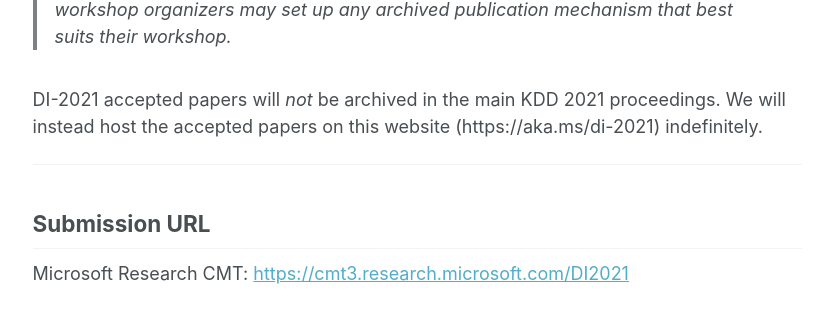
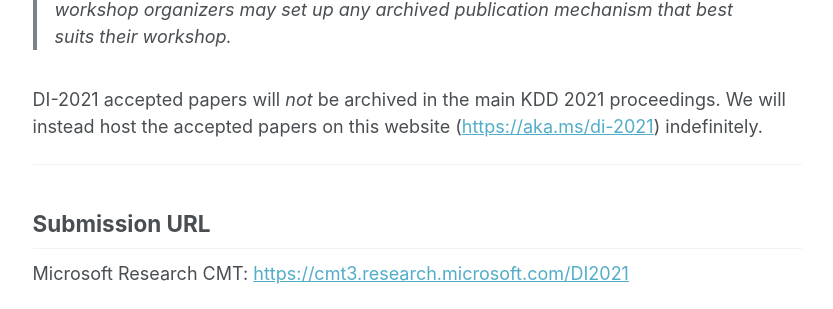
Before and after one commit to document-intelligence/DI-2022, a Jekyll site: the page built from _pages/cfp.md, in a window 1280 px wide and 900 px high, scrolled down 2728 px. Shown: the part 171-480 px from the top of the window, without its empty margins (249-1082 px from the left). Built offline with Jekyll 4.4.1, drawn with Linux system fonts in a browser that asks for light colours.

Commit message:
Update cfp.md

```diff
--- a/_pages/cfp.md
+++ b/_pages/cfp.md
@@ -96,7 +96,7 @@ Please note as per the [KDD Call for Workshop Proposals](https://www.kdd.org/kdd
 
 >Note: Workshop papers will not be archived in the ACM Digital Library. However, workshop organizers may set up any archived publication mechanism that best suits their workshop.
 
-DI-2021 accepted papers will _not_ be archived in the main KDD 2021 proceedings. We will instead host the accepted papers on this website (https://aka.ms/di-2021) indefinitely.
+DI-2021 accepted papers will _not_ be archived in the main KDD 2021 proceedings. We will instead host the accepted papers on this website (<https://aka.ms/di-2021>) indefinitely.
 
 ------
 
```
